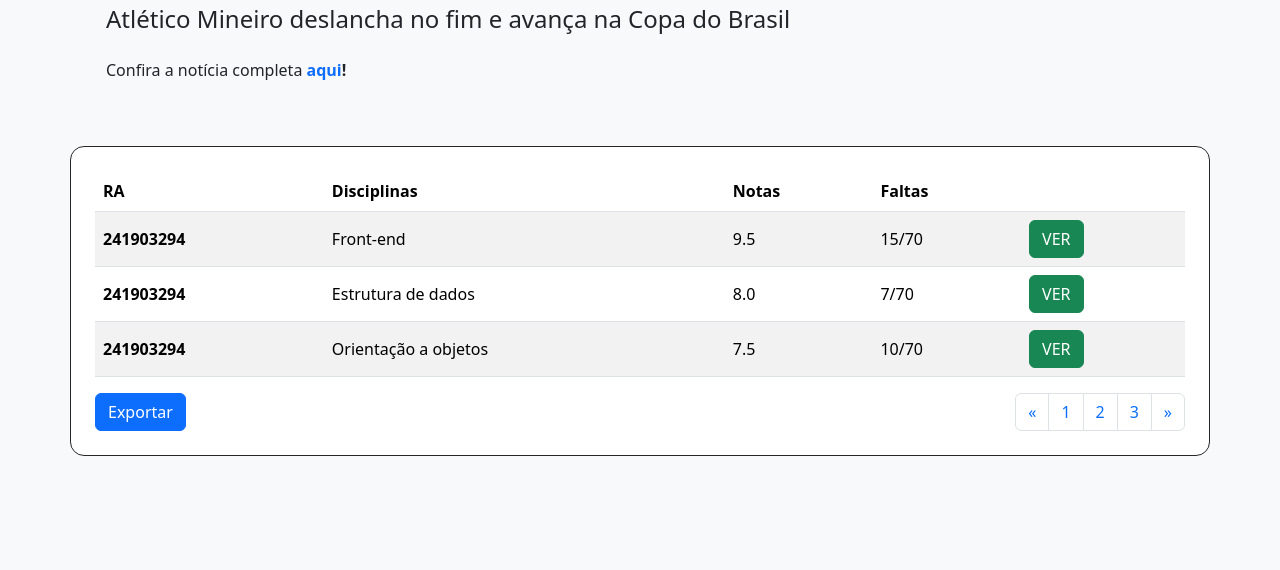
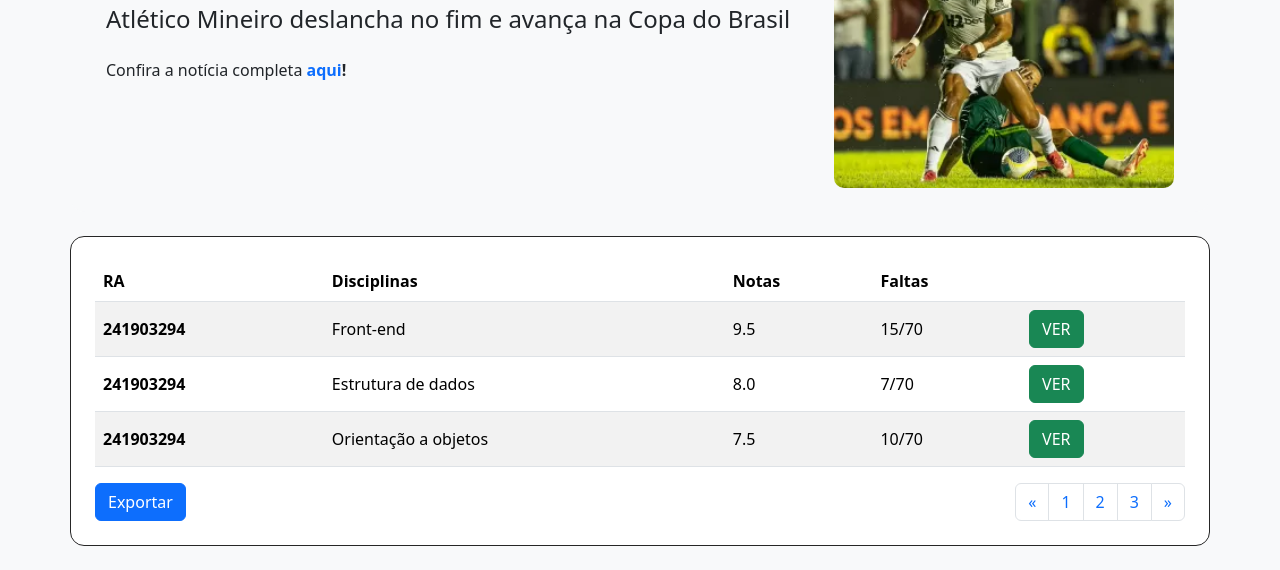
Before and after one commit to heitorsfreitass/front-end-HF, a plain HTML site: page index.html in a window 1280 px wide. Shown: the part 571-1141 px from the top of the page. Before the commit the page ends 1051 px from the top, so only its background shows below. Drawn offline with nearby package versions, Linux system fonts and the light colour scheme.

Commit message:
Fix image path

```diff
--- a/index.html
+++ b/index.html
@@ -100,7 +100,7 @@
             </div>
             <div class="col-md-4">
                 <a href="https://www.uol.com.br/esporte/futebol/ultimas-noticias/2025/02/18/copa-do-brasil-tocantinopolis-x-atletico-mg.htm">
-                    <img src="noticia.web" alt="Imagem da Notícia">
+                    <img src="noticia.webp" alt="Imagem da Notícia">
                 </a>
             </div>
         </div>
```
